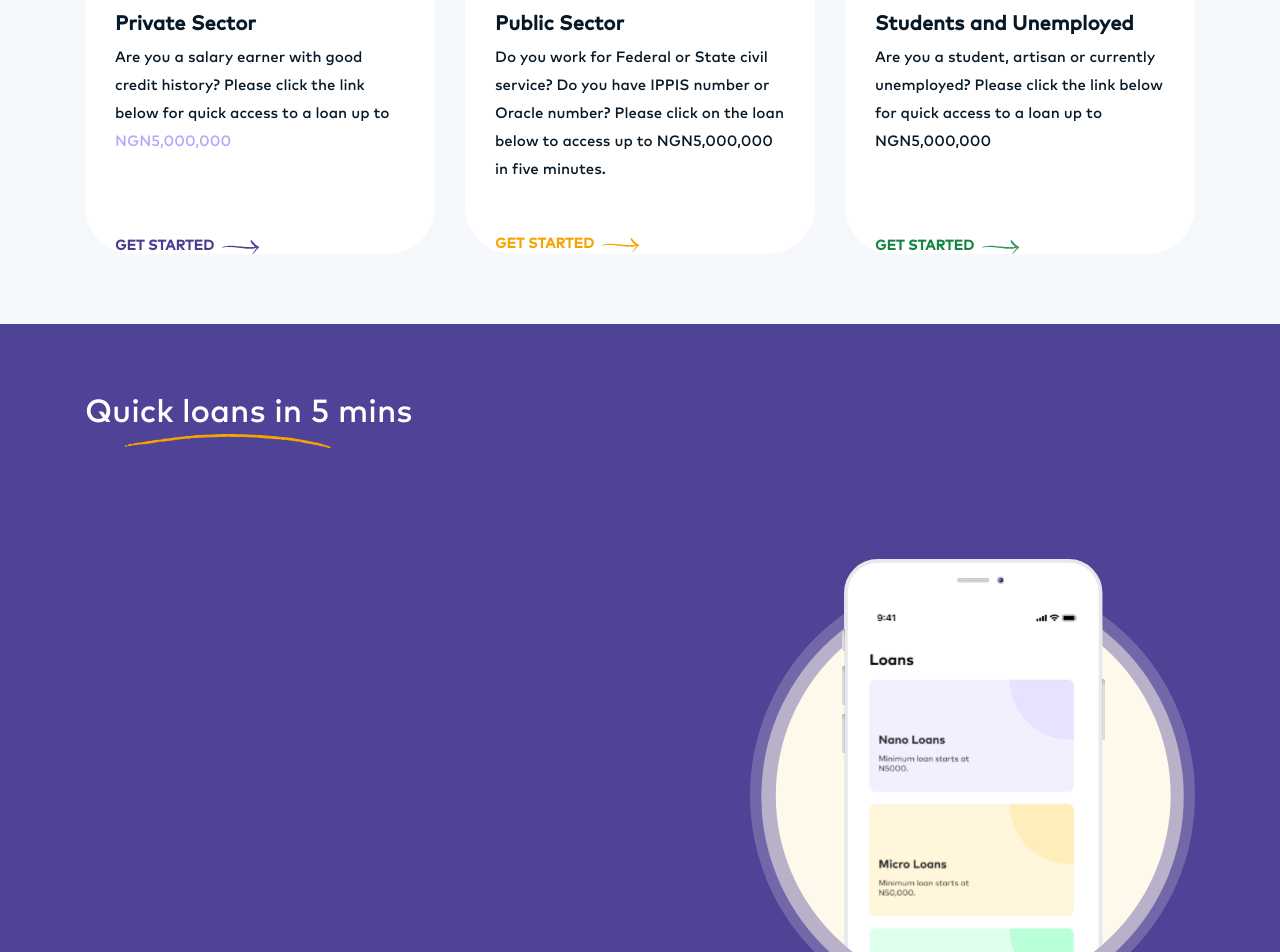
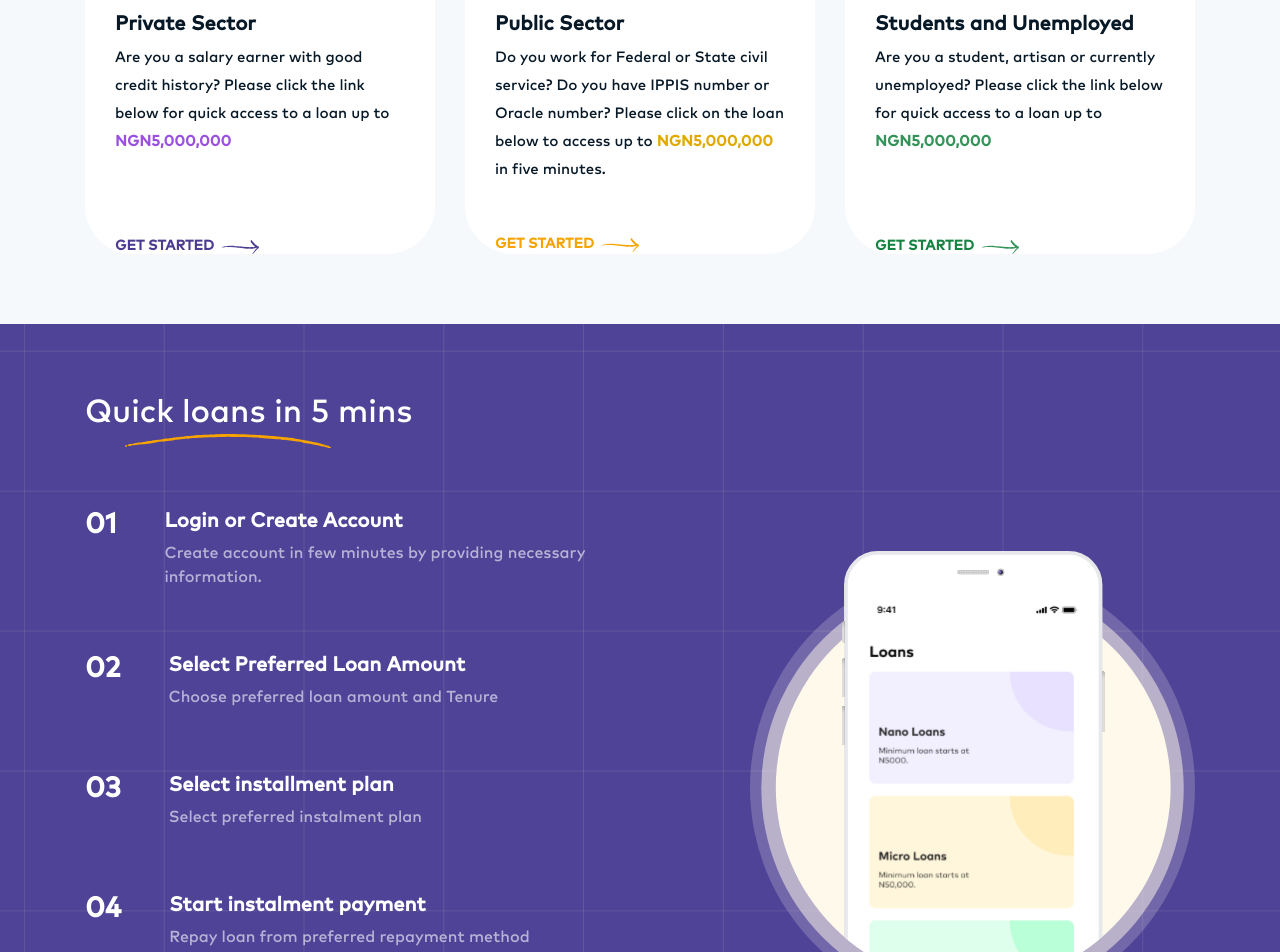
Before and after one commit to Oluwashina/Velox, a React (Create React App) app: page / in a window 1280 px wide. Shown: the part 1080-2032 px from the top of the page. Built offline with nearby package versions, Linux system fonts and the light colour scheme.

Commit message:
steps section added

```diff
--- a/src/components/Home/About.js
+++ b/src/components/Home/About.js
@@ -41,7 +41,7 @@ const AboutSection = () => {
 
                                     <div>
                                         <p style={{lineHeight: '28px', fontSize: 15}}>
-                                        Are you a salary earner with good credit history? Please click the link below for quick access to a loan up to <span style={{color: '#B6A5FC', fontWeight: 500}}>NGN5,000,000</span>
+                                        Are you a salary earner with good credit history? Please click the link below for quick access to a loan up to <span style={{color: '#9B51E0', fontWeight: 600}}>NGN5,000,000</span>
                                         </p>
                                     </div>
 
@@ -74,7 +74,7 @@ const AboutSection = () => {
 
                                     <div>
                                         <p style={{lineHeight: '28px', fontSize: 15}}>
-                                        Do you work for Federal or State civil service? Do you have IPPIS number or Oracle number? Please click on the loan below to access up to NGN5,000,000 in five minutes.
+                                        Do you work for Federal or State civil service? Do you have IPPIS number or Oracle number? Please click on the loan below to access up to  <span style={{color: '#E1A900', fontWeight: 600}}>NGN5,000,000</span> in five minutes.
                                         </p>
                                     </div>
 
@@ -108,7 +108,7 @@ const AboutSection = () => {
 
                                 <div>
                                     <p style={{lineHeight: '28px', fontSize: 15}}>
-                                    Are you a student, artisan or currently unemployed? Please click the link below for quick access to a loan up to NGN5,000,000
+                                    Are you a student, artisan or currently unemployed? Please click the link below for quick access to a loan up to <span style={{color: '#339359', fontWeight: 600}}>NGN5,000,000</span>
                                     </p>
                                 </div>
 
--- a/src/components/Home/Process.js
+++ b/src/components/Home/Process.js
@@ -12,8 +12,52 @@ const Process = () => {
                         <img src={Line} className="img-fluid" alt="line" />
                     </div>
 
-                    <div className="row mt-3">
-                        <div className="col-lg-7">
+                    <div className="row" style={{alignItems: 'center'}}>
+                        <div className="col-lg-7 mt-4">
+
+                            {/* steps layout */}
+                            <div>
+                                <div style={{display: 'flex',}}>
+                                    <div>
+                                        <h3 style={{color: '#fff', fontWeight: 'bold'}}>01</h3>
+                                    </div>
+                                    <div className="ml-5">
+                                        <h5 style={{color: '#fff', fontWeight: 'bold'}}>Login or Create Account</h5>
+                                        <p style={{color: 'rgba(255, 255, 255, 0.6)'}}>Create account in few minutes by providing necessary<br /> information.</p>
+                                    </div>
+                                </div>
+
+                                <div className="mt-5" style={{display: 'flex',}}>
+                                    <div>
+                                        <h3 style={{color: '#fff', fontWeight: 'bold'}}>02</h3>
+                                    </div>
+                                    <div className="ml-5">
+                                        <h5 style={{color: '#fff', fontWeight: 'bold'}}>Select Preferred Loan Amount </h5>
+                                        <p style={{color: 'rgba(255, 255, 255, 0.6)'}}>Choose preferred loan amount and Tenure</p>
+                                    </div>
+                                </div>
+
+                                <div className="mt-5" style={{display: 'flex',}}>
+                                    <div>
+                                        <h3 style={{color: '#fff', fontWeight: 'bold'}}>03</h3>
+                                    </div>
+                                    <div className="ml-5">
+                                        <h5 style={{color: '#fff', fontWeight: 'bold'}}>Select installment plan </h5>
+                                        <p style={{color: 'rgba(255, 255, 255, 0.6)'}}>Select preferred instalment plan</p>
+                                    </div>
+                                </div>
+
+                                <div className="mt-5" style={{display: 'flex',}}>
+                                    <div>
+                                        <h3 style={{color: '#fff', fontWeight: 'bold'}}>04</h3>
+                                    </div>
+                                    <div className="ml-5">
+                                        <h5 style={{color: '#fff', fontWeight: 'bold'}}>Start instalment payment</h5>
+                                        <p style={{color: 'rgba(255, 255, 255, 0.6)'}}>Repay loan from preferred repayment method</p>
+                                    </div>
+                                </div>
+
+                            </div>
 
                         </div>
                         <div className="col-lg-5">
--- a/src/styles/style.css
+++ b/src/styles/style.css
@@ -213,9 +213,12 @@
 
 /* process section */
 .process-section{
-    background: #4F4398;
+    /* background: #4F4398; */
     padding-top: 70px;
     padding-bottom: 70px;
+    background-image: url("../assets/images/patternedBg.png");
+    background-repeat: no-repeat;
+    background-size: cover;
 }
 
 .process-head{
```
Also changed, not shown: src/assets/images/process-line.svg (added).
